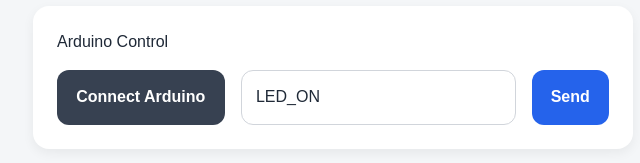
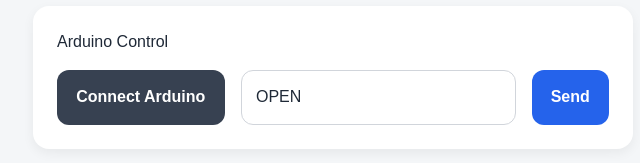
Before and after one commit to raeclarin/Eye-D-Plate, a SvelteKit app in the folder eyedplate/: page / in a window 1280 px wide. Shown: the part 507-670 px from the top of the page, without its empty margins (307-947 px from the left). Built offline with nearby package versions, Linux system fonts and the light colour scheme; no server answers.

Commit message:
hardware: arduino script

```diff
--- a/eyedplate/src/routes/+page.svelte
+++ b/eyedplate/src/routes/+page.svelte
@@ -119,7 +119,7 @@
 
 
     let port: SerialPort | null = null;
-    let textToSend = $state("LED_ON");
+    let textToSend = $state("OPEN");
 
     async function connectToArduino() {
         try {
```
Also changed, not shown: 1 other file (tests, documents, lock files or other folders).
